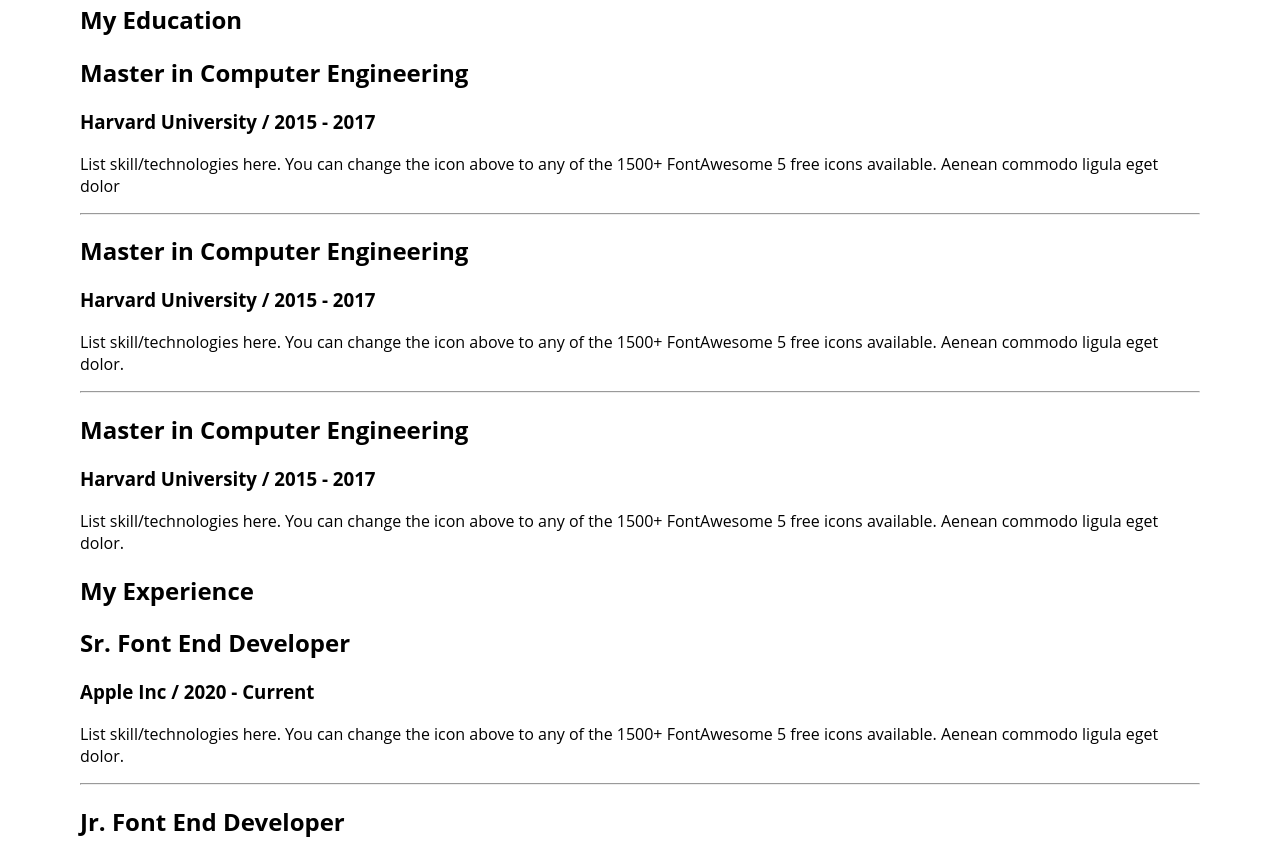
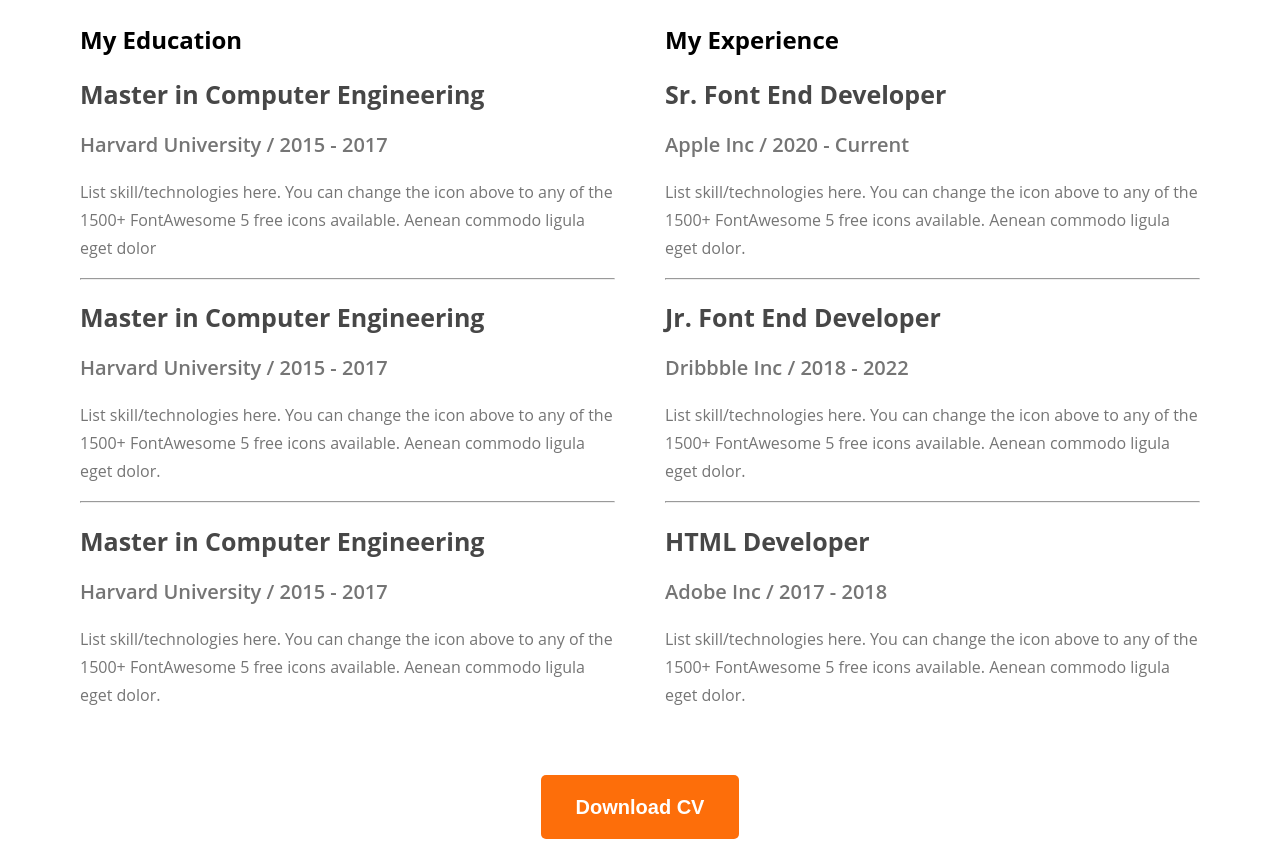
Before and after one commit to mustakahmmed/web-developer-portfolio, a plain HTML site: page index.html in a window 1280 px wide. Shown: the part 2221-3064 px from the top of the page. Drawn offline with Linux system fonts and the light colour scheme.

Commit message:
finished the resume section

```diff
--- a/index.html
+++ b/index.html
@@ -155,6 +155,10 @@
             </div>
         </div>
 
+        <div class="download-cv">
+            <button class="primary-btn">Download CV</button>
+        </div>
+
 
 
     </section>
--- a/style/portfolio.css
+++ b/style/portfolio.css
@@ -1,79 +1,89 @@
 /* nav related css */
-nav{
+nav {
    display: flex;
    justify-content: space-between;
    align-items: center;
    margin-left: 180px;
 }
-body{
+
+body {
    font-family: 'Open Sans', sans-serif;
 }
-.nav-titel{
+
+.nav-titel {
    color: black;
    font-size: 45px;
    font-weight: 800;
    line-height: normal;
 }
-.orenge{
-   color:#FD6E0A ;
+
+.orenge {
+   color: #FD6E0A;
 }
-nav>ul{
+
+nav>ul {
    display: flex;
    list-style: none;
    align-items: center;
 
 }
-nav li{
+
+nav li {
    margin-right: 50px;
 }
-nav a{
+
+nav a {
    text-decoration: none;
    color: rgb(105, 104, 104);
 }
-.primary-btn{
-   width: 160px;
+
+.primary-btn {
+   /* width: 160px; */
    height: 64px;
    flex-shrink: 0;
    border-radius: 5px;
    background: #FD6E0A;
    border: 0px;
-   font-size:20px;
+   font-size: 20px;
    font-weight: 700;
    color: white;
    padding: 18px 35px;
 }
 
 /* header related style */
-.header{
-   background-color: #FFF8F3;;
+.header {
+   background-color: #FFF8F3;
+   ;
    background-image: url(../images/header_bg.png);
    background-repeat: no-repeat;
    background-position: bottom right;
+}
 
-
-}
-.banner{
+.banner {
    padding: 30px 30px 0px 150px;
    display: flex;
    align-items: center;
 }
-.banner .profile-pic{
+
+.banner .profile-pic {
    width: 584px;
    height: 450px;
 }
-.banner-greating{
+
+.banner-greating {
    font-size: 45px;
    margin-bottom: 0px;
 
 }
 
 
-.banner-titel{
+.banner-titel {
    font-size: 85px;
    font-weight: 700;
    margin-top: 5px;
 }
-.banner-discription{
+
+.banner-discription {
    color: var(--Dark-03, #757575);
 
    font-size: 18px;
@@ -81,16 +91,18 @@ font-size: 18px;
    font-weight: 400;
    line-height: 30px;
 }
+
 /* main section style */
 /* about section style */
-.about{
+.about {
    padding: 130px;
-   background-color: #FFF8F3 ;
+   background-color: #FFF8F3;
    border-radius: 10px;
    margin: 130px 0px;
 }
+
 /* section titel */
-.section-titel{
+.section-titel {
    color: var(--Dark-01, #181818);
    text-align: center;
    font-size: 35px;
@@ -98,57 +110,101 @@ font-style: normal;
    font-weight: 700;
    line-height: normal;
 }
-.section-description{
+
+.section-description {
    color: #757575;
    text-align: center;
    font-size: 18px;
    font-weight: 400;
    line-height: 30px;
 }
-main section{
+
+main section {
    margin-top: 130px;
 }
-main{
+
+main {
    max-width: 1120px;
    margin: 0px auto;
 }
-.about-info-container{
+
+.about-info-container {
    display: flex;
    justify-content: space-around;
 }
-.about-info{
+
+.about-info {
    text-align: center;
 
 }
-.info-titel{
-   color:  #757575;
+
+.info-titel {
+   color: #757575;
 }
-.info-description{
+
+.info-description {
    font-weight: bold;
 }
-#whai-i-do-description{
+
+#whai-i-do-description {
    padding: 30px 18 0px;
 }
 
 /* skills related styls */
-.skills-container{
+.skills-container {
    display: flex;
    gap: 24px;
 }
-.skills-description{
 
-}
-.skills{
+.skills-description {}
+
+.skills {
    padding: 30px;
    border-radius: 5px;
    background: #FFF;
    box-shadow: 0px 6px 50px 0px rgba(0, 0, 0, 0.06);
 
 }
+
 /* resume section style */
-.resume-column-titel{
+.resume-column-titel {
    color: var #474747;
    font-size: 30px;
    font-style: normal;
    font-weight: 700;
 }
+
+.resume-continer {
+   display: flex;
+   gap: 50px;
+}
+
+.resume-item-description {
+   color: #757575;
+   font-size: 16px;
+   font-style: normal;
+   font-weight: 400;
+   line-height: 28px;
+}
+
+.resume-item-instatute {
+   color: #757575;
+   font-size: 20px;
+   font-style: normal;
+   font-weight: 600;
+   line-height: normal;
+   margin-bottom: 20px;
+}
+
+.resume-item-titel {
+   color: #474747;
+   font-size: 25px;
+   font-style: normal;
+   font-weight: 700;
+   margin-bottom: 10px;
+}
+
+.download-cv{
+   text-align: center;
+   margin-top: 50px;
+}
```
Lines whose indentation alone changed are shown as unchanged.
